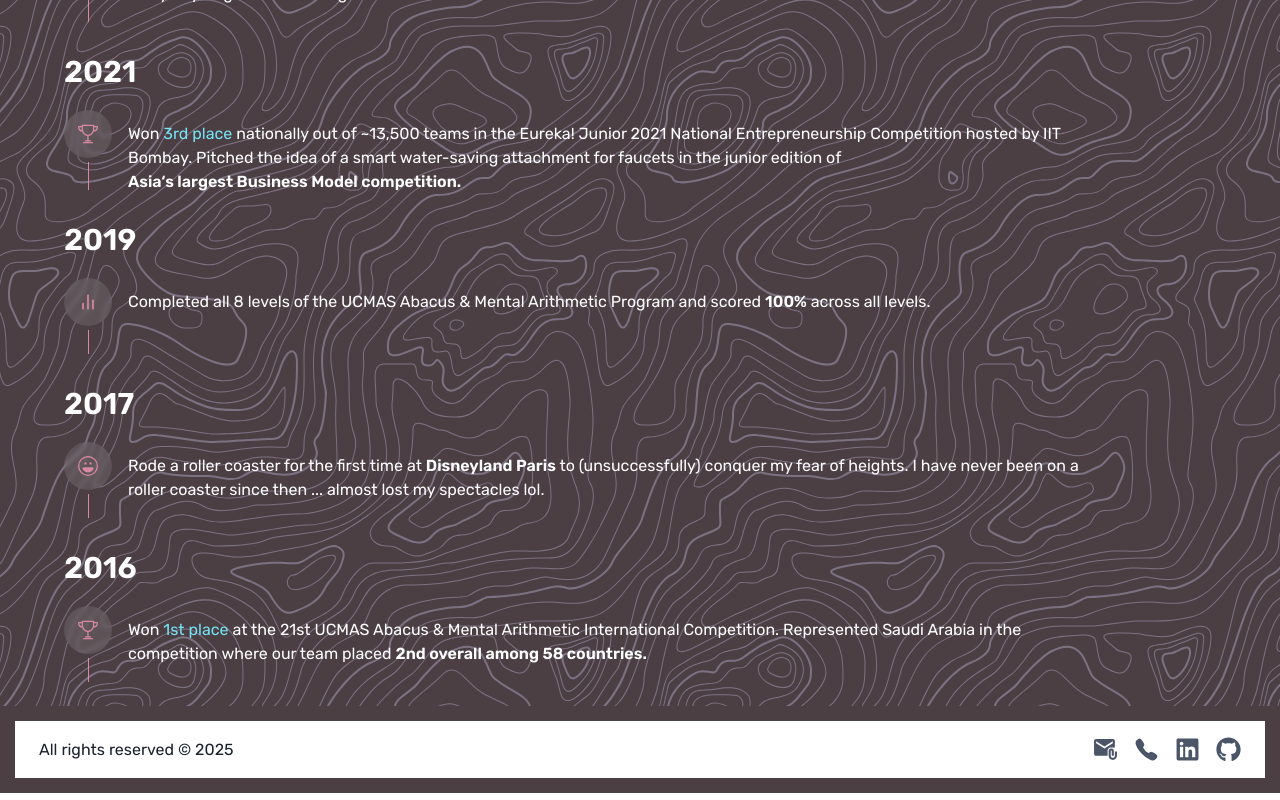
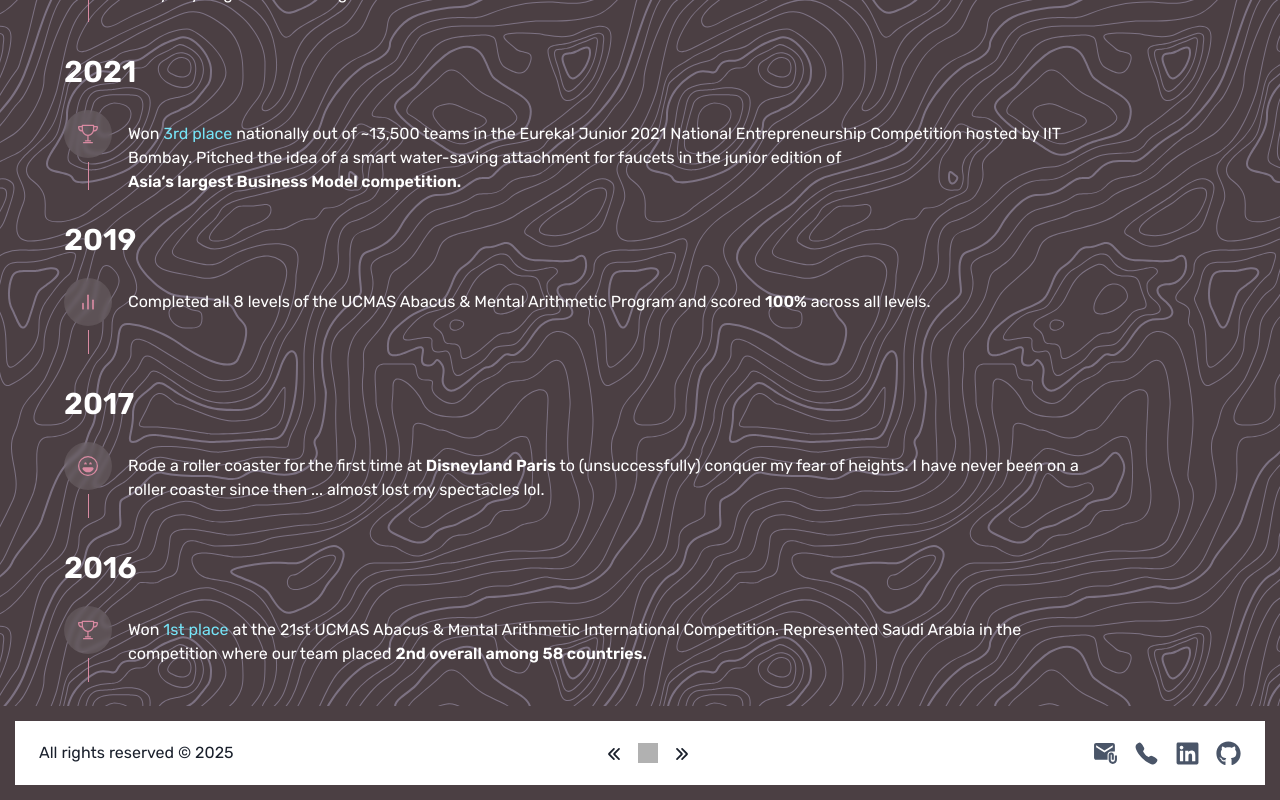
Before and after one commit to OmOgale/Exhibit, a Next.js app in the folder exhibit/: page / in a window 1280 px wide. Shown: the part 5638-6438 px from the top of the page. Built offline with nearby package versions, Linux system fonts and the light colour scheme; grey boxes are pictures that could not be loaded; a web font is replaced by a local one.

Commit message:
feat: adding webring

```diff
--- a/exhibit/src/components/PageWrapper.tsx
+++ b/exhibit/src/components/PageWrapper.tsx
@@ -16,7 +16,7 @@ import {
   Stack,
 } from "@chakra-ui/react";
 import NextLink from "next/link";
-import { HamburgerIcon } from "@chakra-ui/icons";
+import { HamburgerIcon, ArrowLeftIcon, ArrowRightIcon } from "@chakra-ui/icons";
 import { ReactNode } from "react";
 import { FaLinkedin } from "react-icons/fa6";
 import { FaGithub } from "react-icons/fa";
@@ -172,38 +172,75 @@ const Footer = ({ pgColor }: { pgColor: string }) => {
       alignItems="center"
       justifyContent="center"
     >
+      <Flex w="full" as="footer" px="6" py="4" bg="white">
         <Flex
           w="full"
-        as="footer"
-        flexDir={{
-          base: "column",
-          sm: "row",
-        }}
           align="center"
-        justify="space-between"
-        px="6"
-        py="4"
-        bg="white"
+          flexDir={{ base: "column", md: "row" }}
+          gap={{ base: 3, md: 0 }}
         >
           <chakra.p
-          py={{
-            base: "2",
-            sm: "0",
-          }}
+            flex={1}
+            textAlign={{ base: "center", md: "left" }}
+            py="0"
             color="gray.800"
           >
             All rights reserved &copy; {year}
           </chakra.p>
 
-        <Flex mx="-2" display="flex" alignItems="center">
+          <Flex
+            flex={1}
+            align="center"
+            justify="center"
+            gap="3"
+          >
+            <chakra.a
+              href="https://cs.uwatering.com/#https://omogale.vercel.app?nav=prev"
+              aria-label="Previous site in CS Webring"
+            >
+              <ArrowLeftIcon boxSize={3} />
+            </chakra.a>
+
+            <Box
+              as="a"
+              href="https://cs.uwatering.com/#https://omogale.vercel.app"
+              target="_blank"
+              rel="noopener noreferrer"
+              display="flex"
+              alignItems="center"
+              justifyContent="center"
+              w="32px"
+              h="32px"
+              borderRadius="full"
+            >
+              <Image
+                src="https://cs.uwatering.com/icon.black.svg"
+                alt="CS Webring"
+                boxSize="20px"
+                opacity={0.8}
+              />
+            </Box>
+
+            <chakra.a
+              href="https://cs.uwatering.com/#https://omogale.vercel.app?nav=next"
+              aria-label="Next site in CS Webring"
+            >
+              <ArrowRightIcon boxSize={3} />
+            </chakra.a>
+          </Flex>
+
+          <Flex
+            flex={1}
+            justify={{ base: "center", md: "flex-end" }}
+            align="center"
+            mx="-2"
+          >
             <chakra.a
               target="_blank"
               href="mailto:oogale@uwaterloo.ca"
               mx="2"
               color="gray.600"
-            _hover={{
-              color: "gray.500",
-            }}
+              _hover={{ color: "gray.500" }}
               aria-label="Email"
             >
               <MdAttachEmail size={"25"} />
@@ -214,9 +251,7 @@ const Footer = ({ pgColor }: { pgColor: string }) => {
               href="tel:+15489949110"
               mx="2"
               color="gray.600"
-            _hover={{
-              color: "gray.500",
-            }}
+              _hover={{ color: "gray.500" }}
               aria-label="Phone"
             >
               <IoCall size={"25"} />
@@ -227,9 +262,7 @@ const Footer = ({ pgColor }: { pgColor: string }) => {
               href="https://ca.linkedin.com/in/om-ogale"
               mx="2"
               color="gray.600"
-            _hover={{
-              color: "gray.500",
-            }}
+              _hover={{ color: "gray.500" }}
               aria-label="LinkedIn"
             >
               <FaLinkedin size={"25"} />
@@ -240,13 +273,12 @@ const Footer = ({ pgColor }: { pgColor: string }) => {
               href="https://github.com/OmOgale"
               mx="2"
               color="gray.600"
-            _hover={{
-              color: "gray.500",
-            }}
+              _hover={{ color: "gray.500" }}
               aria-label="Github"
             >
               <FaGithub size={"25"} />
             </chakra.a>
+          </Flex>
         </Flex>
       </Flex>
     </Flex>
```
Lines whose indentation alone changed are shown as unchanged.
